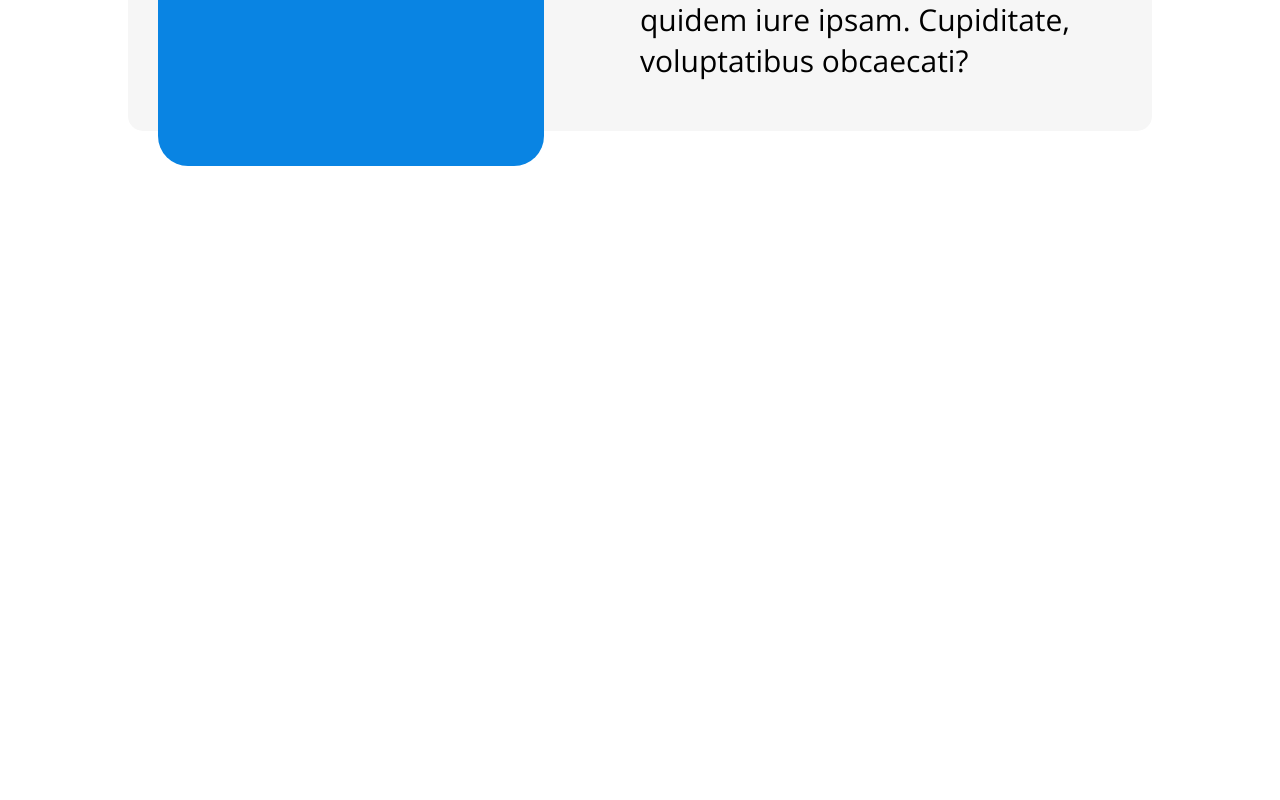
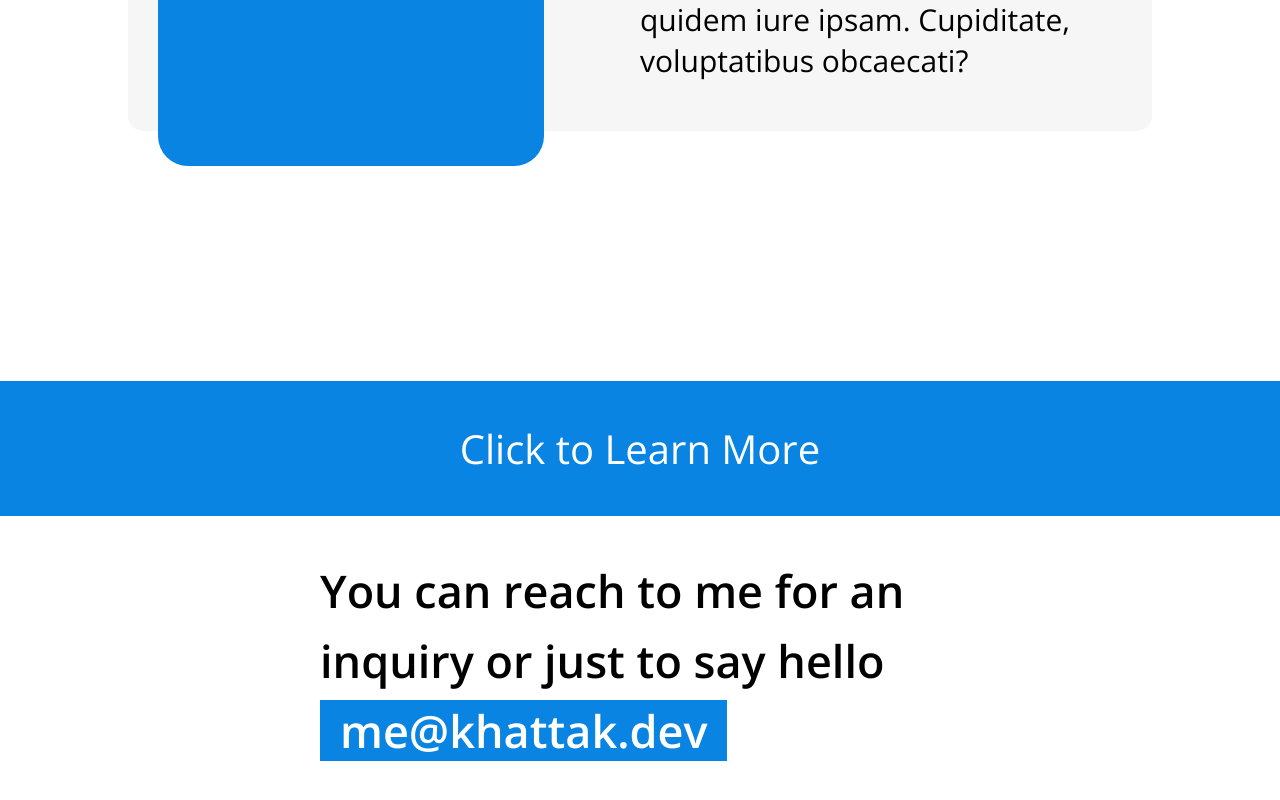
Before and after one commit to khattakdev/jadu-portfolio, a plain HTML site: page index.html in a window 1280 px wide. Shown: the part 2612-3412 px from the top of the page. Before the commit the page ends 2993 px from the top, so only its background shows below. Drawn offline with nearby package versions, Linux system fonts and the light colour scheme.

Commit message:
add info section

```diff
--- a/index.html
+++ b/index.html
@@ -70,5 +70,17 @@
         </div>
       </div>
     </section>
+    <div class="learn-more">
+      <a target="_blank" href="https://github.com/khattakdev"
+        >Click to Learn More</a
+      >
+    </div>
+
+    <section class="section section-info">
+      <h2>
+        You can reach to me for an inquiry or just to say hello
+        <span class="highlight">me@khattak.dev</span>
+      </h2>
+    </section>
   </body>
 </html>
--- a/style.css
+++ b/style.css
@@ -38,6 +38,11 @@ span.highlight {
   display: flex;
   margin: 250px 0px;
   justify-content: space-between;
+  transition: all 0.2s ease-in;
+}
+
+.project:hover {
+  box-shadow: 3px 2px 10px #0000007e;
 }
 
 .project .image-placeholder {
@@ -60,3 +65,24 @@ span.highlight {
 .project .project-content {
   width: 50%;
 }
+
+.learn-more {
+  background-color: var(--primary);
+  text-align: center;
+  font-size: 4rem;
+  padding: 40px 0px;
+  color: white;
+}
+
+.learn-more a {
+  color: white;
+  text-decoration: none;
+}
+
+.learn-more a:hover {
+  text-decoration: underline;
+}
+
+.section-info {
+  width: 50%;
+}
```
